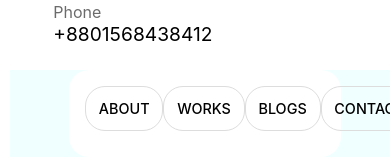
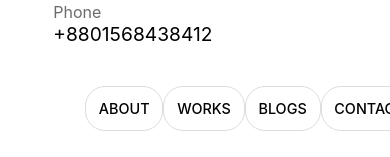
Before and after one commit to shakilhossain-cse/portfolio, a React (Create React App) app: page / in a window 390 px wide. Shown: the part 687-844 px from the top of the page. Built offline with nearby package versions, Linux system fonts and the light colour scheme.

Commit message:
change nav backgroud color

```diff
--- a/src/components/Main/Sidebar/Sidebar.module.css
+++ b/src/components/Main/Sidebar/Sidebar.module.css
@@ -21,7 +21,7 @@
 }
 @media only screen and (max-width: 600px) {
   .sidebar_container {
-    background: azure;
+    background: white;
     width: 100%;
     position: fixed;
     bottom: 0;
```
